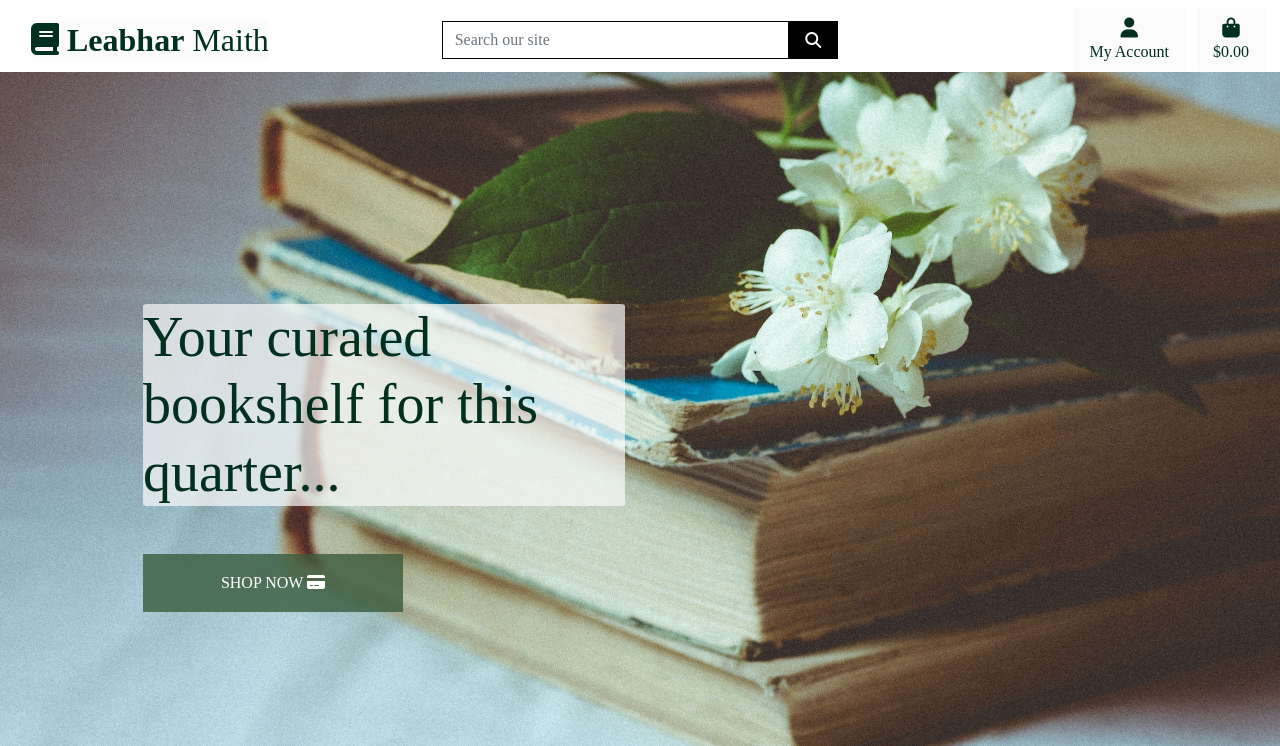
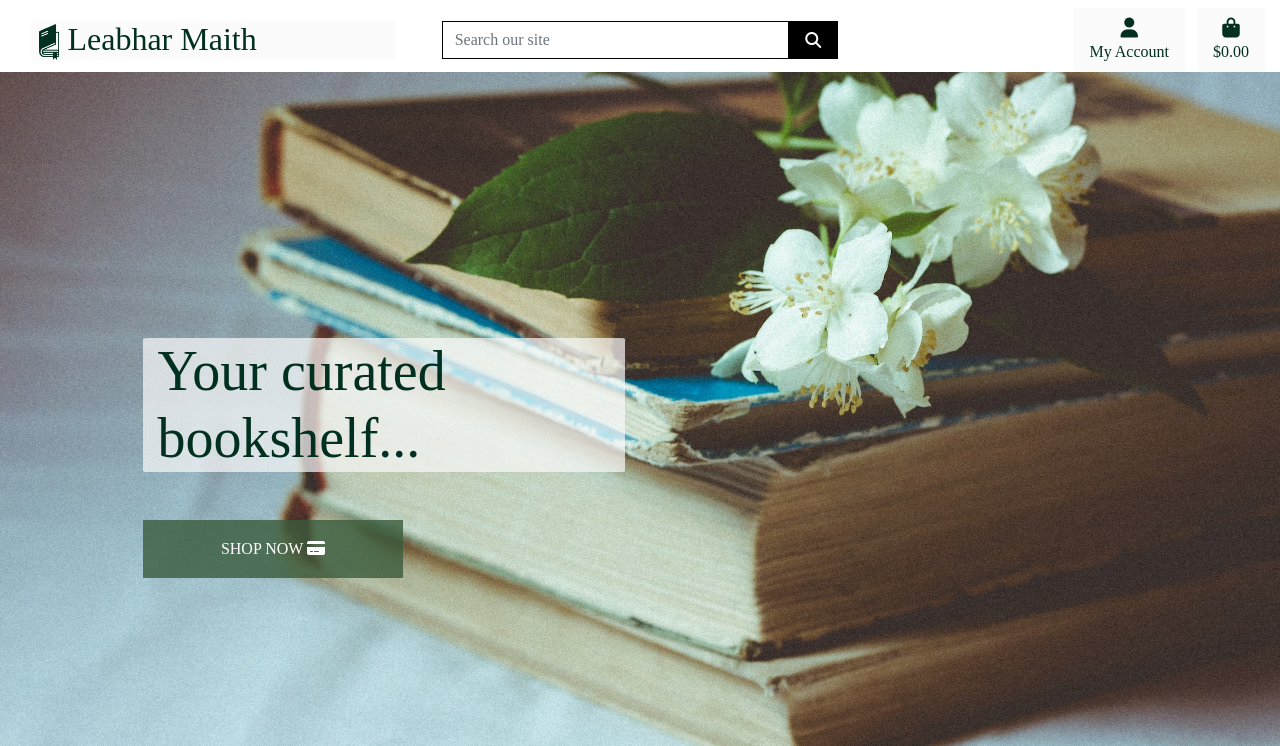
Before and after one commit to farah-maria/LeabharMaith, a Django app: page / in a window 1280 px wide. Shown: the top 746 px of the page. Run offline with Django 3.2, Linux system fonts and the light colour scheme; some libraries are stand-ins or nearby versions; some web fonts are replaced.

Commit message:
add a new icon for main navbar instead of fontawesome default

```diff
--- a/home/templates/home/index.html
+++ b/home/templates/home/index.html
@@ -14,7 +14,7 @@
         <div class="row h-100">
             <div class="col-7 col-md-6 my-auto">
                 <h1 class="display-4 logo-font text-black">
-                    Your curated bookshelf for this quarter...
+                      Your curated bookshelf...
                 </h1>
                 <div class="my-5">
                     <h4>
--- a/static/css/base.css
+++ b/static/css/base.css
@@ -17,6 +17,10 @@ body {
     justify-content: center;
     height: 1.5rem;
     width: 1.5rem;
+}
+
+.display-4 {
+    padding-left: 3%;
 }
 
 .logo-font {
--- a/templates/allauth/base.html
+++ b/templates/allauth/base.html
@@ -43,7 +43,7 @@
         <div id="topnav" class="row bg-white pt-lg-2 d-none d-lg-flex">
           <div class="col-12 col-lg-4 my-auto py-1 py-lg-0 text-center text-lg-left">
               <a href="{% url 'home' %}" class="nav-link main-logo-link">
-                  <h2 class="logo-font text-black my-0"><i class="fa-solid fa-book"></i>   <strong>Leabhar</strong> Maith</h2>
+                  <h2 class="logo-font text-black my-0"><img src="media/icon.png" width=10% alt="book">Leabhar Maith</h2>
               </a>
           </div>
           <div class="col-12 col-lg-4 my-auto py-1 py-lg-0">
```
Also changed, not shown: media/icon.png (added).
